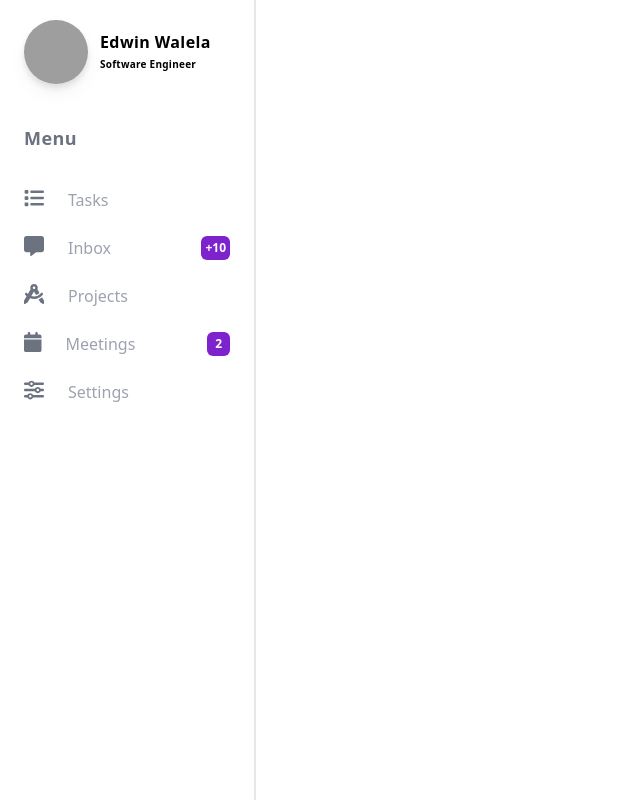
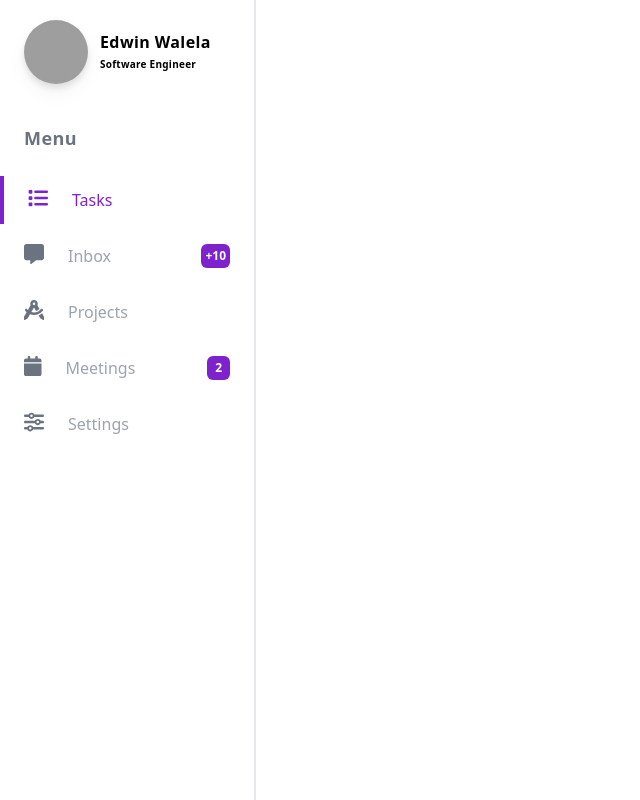
Before and after one commit to EdwinWalela/task-manager, a React (Create React App) app: page / in a window 1280 px wide. Shown: the whole page, without its empty margins (0-640 px from the left). Built offline with nearby package versions, Linux system fonts and the light colour scheme; grey boxes are pictures that could not be loaded.

Commit message:
active menu item

```diff
--- a/src/components/nav/menu-item.js
+++ b/src/components/nav/menu-item.js
@@ -18,9 +18,9 @@ function MenuItem(props){
   let active
 
   return (
-    <div className="flex py-3 px-6 cursor-pointer group transition-all duration-200 ease-out hover:border-l-4 border-purple-700">
-      <FontAwesomeIcon className="pr-6 text-gray-500 group-hover:text-purple-700" icon={icons[props.title]} size="lg"/>
-      <p className="text-gray-400 font-medium flex-1 hover:scale-95 transition-all duration-200 ease-out group-hover:text-purple-700">{props.title}</p>
+    <div className={`flex py-3 px-6 mb-2 cursor-pointer group transition-all duration-200 ease-out hover:border-l-4 border-purple-700 ${props.active ? "border-l-4 border-purple-700":""}`}>
+      <FontAwesomeIcon className={`pr-6 text-gray-500 group-hover:text-purple-700 ${props.active ? "text-purple-700":""}`} icon={icons[props.title]} size="lg"/>
+      <p className={`text-gray-400 font-medium flex-1 ${!props.active ? "hover:scale-95 ":""} transition-all duration-200 ease-out group-hover:text-purple-700 ${props.active ? "text-purple-700":""}`}>{props.title}</p>
       {props.notificationCount>0 && props.notificationCount <= 10 &&
         <p className="px-2 py-1 text-white text-xs font-bold rounded-md bg-purple-700">{props.notificationCount}</p>
       }
--- a/src/components/nav/menu.js
+++ b/src/components/nav/menu.js
@@ -3,12 +3,12 @@ import MenuItem from "./menu-item"
 function Menu(props){
   return (
     <div className="mt-10">
-      <h3 className="text-lg font-semibold tracking-wide text-gray-500 mb-6 px-6">Menu</h3>
+      <h3 className="text-lg font-semibold tracking-wide text-gray-500 mb-6 px-6 cursor-pointer">Menu</h3>
       <MenuItem title="Tasks" notificationCount={0} active={true}/>
-      <MenuItem title="Inbox" notificationCount={12}/>
-      <MenuItem title="Projects" notificationCount={0}/>
-      <MenuItem title="Meetings"  notificationCount={2}/>
-      <MenuItem title="Settings"  notificationCount={0}/>
+      <MenuItem title="Inbox" notificationCount={12} active={false}/>
+      <MenuItem title="Projects" notificationCount={0} active={false}/>
+      <MenuItem title="Meetings"  notificationCount={2} active={false}/>
+      <MenuItem title="Settings"  notificationCount={0} active={false}/>
     </div>
   )
 }
```
